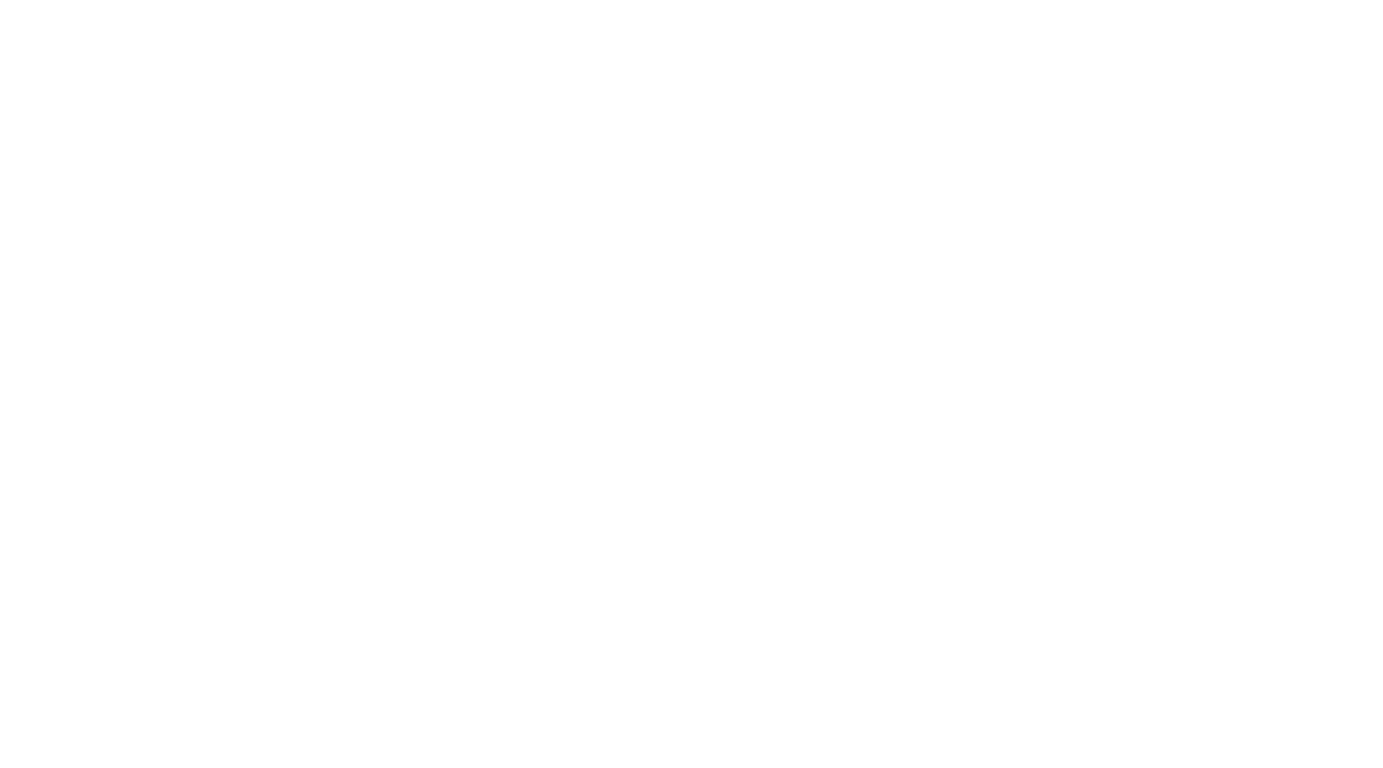
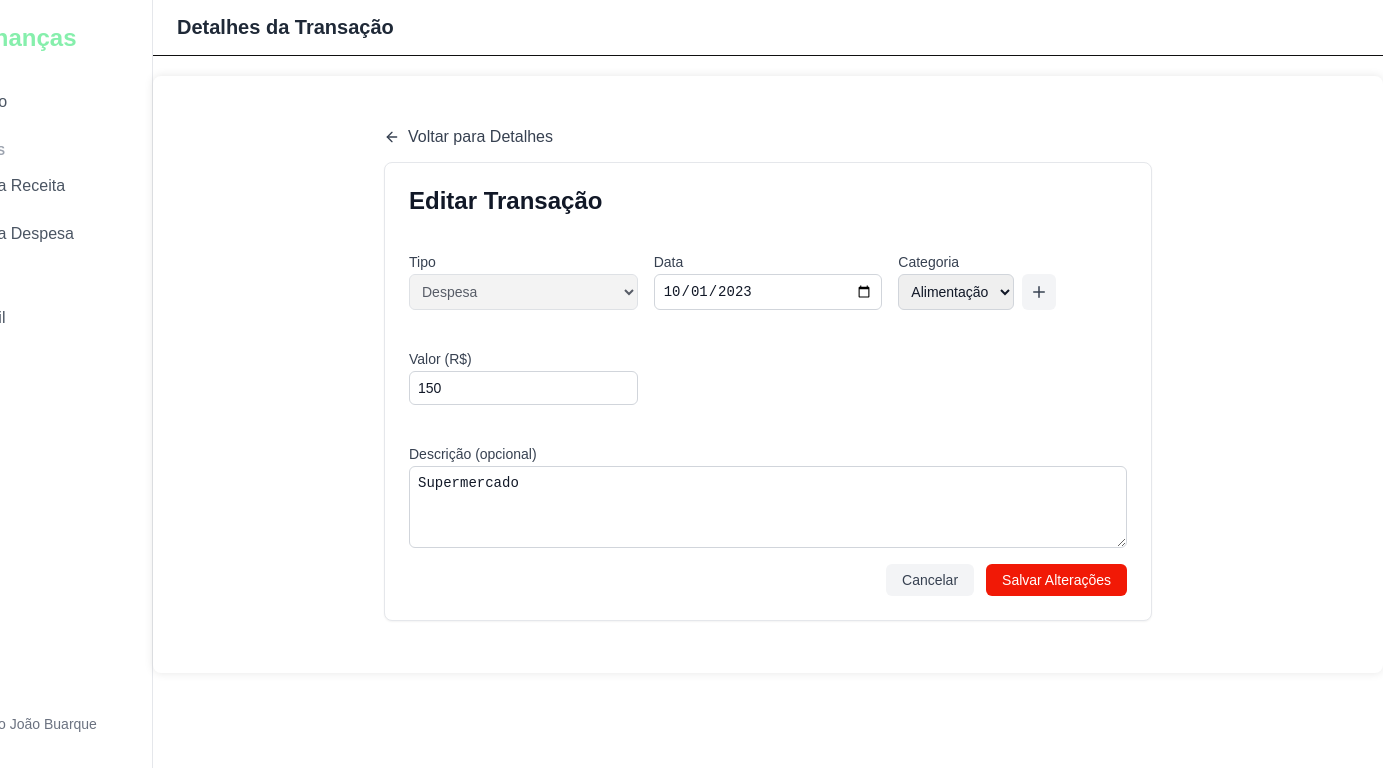
Before and after one commit to Guilherme-Domingos/front-gastos-pessoais, a React (Vite) app in the folder gestao-financeira-app/: page /transacao/1/editar in a window 1280 px wide. Before the commit this address had no page. Shown: the top 768 px of the page, 1383 px wide, since content can reach past the window. Built offline with nearby package versions, Linux system fonts and the light colour scheme.

Commit message:
edição de transação

```diff
--- a/gestao-financeira-app/src/components/TransactionDetails.jsx
+++ b/gestao-financeira-app/src/components/TransactionDetails.jsx
@@ -18,7 +18,7 @@ export function TransactionDetails({ transaction, onEdit, onDelete }) {
 
   return (
     <div className={styles.wrapper}>
-      <button className={styles.backButton} onClick={() => navigate(-1)}>
+      <button className={styles.backButton} onClick={() => navigate('/')}>
         <ArrowLeft size={16} />
         <span>Detalhes da Transação</span>
       </button>
--- /dev/null
+++ b/gestao-financeira-app/src/pages/TransactionEdit/TransactionEdit.jsx
@@ -0,0 +1,199 @@
+import React, { useState, useContext, useEffect } from 'react';
+import styles from './TransactionEdit.module.css';
+import { ArrowLeft, Plus } from 'lucide-react';
+import { useNavigate, useParams } from 'react-router-dom';
+import { TransactionContext } from '../../contexts/TransactionContext';
+import { CategoryContext } from '../../contexts/CatogoryContext';
+import { CategoryModal } from '../../components/CategoryModal';
+
+export function TransactionEdit() {
+  const [data, setData] = useState('');
+  const [remetente, setRemetente] = useState('');
+  const [categoria, setCategoria] = useState('');
+  const [valor, setValor] = useState('');
+  const [descricao, setDescricao] = useState('');
+  const [tipo, setTipo] = useState('');
+  const [modalOpen, setModalOpen] = useState(false);
+
+  const navigate = useNavigate();
+  const { id } = useParams();
+  const { transactions, updateTransaction } = useContext(TransactionContext);
+  const { categories, addCategory } = useContext(CategoryContext);
+
+  // Carregar dados da transação
+  useEffect(() => {
+    const transaction = transactions.find(tx => String(tx.id) === id);
+
+    if (!transaction) {
+      alert('Transação não encontrada');
+      navigate('/');
+      return;
+    }
+
+    setData(transaction.date);
+    setRemetente(transaction.sender || '');
+    setCategoria(transaction.category);
+    setValor(Math.abs(transaction.value).toString());
+    setDescricao(transaction.description || '');
+    setTipo(transaction.type);
+  }, [id, transactions, navigate]);
+
+  const handleSaveCategory = (name) => {
+    addCategory && addCategory(name);
+    setCategoria(name);
+  };
+
+  const salvarAlteracoes = () => {
+    if (!data || !categoria || !valor) {
+      alert('Por favor, preencha os campos obrigatórios: Data, Categoria e Valor');
+      return;
+    }
+
+    const valorNumerico = parseFloat(valor);
+    if (isNaN(valorNumerico)) {
+      alert('Por favor, insira um valor válido');
+      return;
+    }
+
+    const transactionUpdated = {
+      id: parseInt(id),
+      date: data,
+      category: categoria,
+      description: descricao,
+      value: tipo === 'receita' ? valorNumerico : -valorNumerico,
+      type: tipo,
+      sender: tipo === 'receita' ? remetente : undefined
+    };
+
+    updateTransaction(transactionUpdated);
+    alert('Transação atualizada com sucesso!');
+    navigate(`/transacao/${id}`);
+  };
+
+  const cancelar = () => {
+    navigate(`/transacao/${id}`);
+  };
+
+  // Renderização condicional para campos específicos de receita
+  const isReceita = tipo === 'receita';
+
+  return (
+    <div className={styles.wrapper}>
+      <button
+        className={styles.backButton}
+        onClick={() => navigate(`/transacao/${id}`)}
+      >
+        <ArrowLeft size={16} />
+        <span>Voltar para Detalhes</span>
+      </button>
+
+      <div className={styles.card}>
+        <h1 className={styles.heading}>Editar Transação</h1>
+
+        <div className={styles.grid}>
+          <div className={styles.field}>
+            <label className={styles.label}>Tipo</label>
+            <select
+              value={tipo}
+              onChange={e => setTipo(e.target.value)}
+              className={styles.input}
+              disabled // Não permitimos mudar o tipo da transação, apenas editar seus detalhes
+            >
+              <option value="receita">Receita</option>
+              <option value="despesa">Despesa</option>
+            </select>
+          </div>
+
+          <div className={styles.field}>
+            <label className={styles.label}>Data</label>
+            <input
+              type="date"
+              value={data}
+              onChange={e => setData(e.target.value)}
+              className={styles.input}
+            />
+          </div>
+
+          {isReceita && (
+            <div className={styles.field}>
+              <label className={styles.label}>Remetente</label>
+              <input
+                type="text"
+                placeholder="Ex: Empresa XYZ"
+                value={remetente}
+                onChange={e => setRemetente(e.target.value)}
+                className={styles.input}
+              />
+            </div>
+          )}
+
+          <div className={styles.field}>
+            <label className={styles.label}>Categoria</label>
+            <div style={{ display: 'flex', alignItems: 'center', gap: '0.5rem' }}>
+              <select
+                value={categoria}
+                onChange={e => setCategoria(e.target.value)}
+                className={styles.input}
+              >
+                <option value="">Selecione...</option>
+                {categories && categories.map(cat =>
+                  <option key={cat.id} value={cat.name}>{cat.name}</option>
+                )}
+              </select>
+              <button
+                type="button"
+                className={styles.buttonSecondary}
+                style={{ padding: '0.25rem 0.5rem', height: '2.2rem', display: 'flex', alignItems: 'center' }}
+                onClick={() => setModalOpen(true)}
+                title="Adicionar categoria"
+              >
+                <Plus size={18} />
+              </button>
+            </div>
+          </div>
+
+          <div className={styles.field}>
+            <label className={styles.label}>Valor (R$)</label>
+            <input
+              type="number"
+              step="0.01"
+              placeholder="0,00"
+              value={valor}
+              onChange={e => setValor(e.target.value)}
+              className={styles.input}
+            />
+          </div>
+        </div>
+
+        <div className={styles.fieldFull}>
+          <label className={styles.label}>Descrição (opcional)</label>
+          <textarea
+            rows={4}
+            placeholder="Adicione uma descrição para esta transação"
+            value={descricao}
+            onChange={e => setDescricao(e.target.value)}
+            className={styles.textarea}
+          />
+        </div>
+
+        <div className={styles.actions}>
+          <button className={styles.buttonSecondary} onClick={cancelar}>Cancelar</button>
+          <button
+            className={isReceita ? styles.buttonPrimary : styles.buttonNegative}
+            onClick={salvarAlteracoes}
+          >
+            Salvar Alterações
+          </button>
+        </div>
+
+        {modalOpen && (
+          <CategoryModal
+            isOpen={modalOpen}
+            onClose={() => setModalOpen(false)}
+            onSave={handleSaveCategory}
+          />
+        )}
+      </div>
+    </div>
+  );
+}
--- /dev/null
+++ b/gestao-financeira-app/src/pages/TransactionEdit/TransactionEdit.module.css
@@ -0,0 +1,126 @@
+.wrapper {
+  max-width: 800px;
+  margin: 2rem auto;
+  padding: 0 1rem;
+}
+
+.backButton {
+  display: inline-flex;
+  align-items: center;
+  gap: 0.5rem;
+  background: none;
+  border: none;
+  color: #374151;
+  font-size: 1rem;
+  cursor: pointer;
+  margin-bottom: 1rem;
+}
+
+.card {
+  background: #ffffff;
+  border: 1px solid #e5e7eb;
+  border-radius: 0.5rem;
+  padding: 1.5rem;
+  box-shadow: 0 1px 2px rgba(0,0,0,0.05);
+}
+
+.heading {
+  margin: 0 0 1.5rem;
+  font-size: 1.5rem;
+  font-weight: 600;
+  color: #111827;
+}
+
+.grid {
+  display: grid;
+  grid-template-columns: repeat(auto-fit, minmax(200px, 1fr));
+  gap: 1rem;
+  margin-bottom: 1rem;
+}
+
+.field {
+  display: flex;
+  flex-direction: column;
+}
+
+.fieldFull {
+  display: flex;
+  flex-direction: column;
+  margin-bottom: 1rem;
+}
+
+.label {
+  font-size: 0.875rem;
+  font-weight: 500;
+  color: #374151;
+  margin-bottom: 0.25rem;
+}
+
+.input, .textarea {
+  border: 1px solid #d1d5db;
+  border-radius: 0.375rem;
+  padding: 0.5rem;
+  font-size: 0.875rem;
+  color: #111827;
+  outline: none;
+}
+
+.input:focus, .textarea:focus {
+  border-color: #10b981;
+}
+
+.textarea {
+  resize: vertical;
+}
+
+.actions {
+  display: flex;
+  gap: 0.75rem;
+  margin-top: 1rem;
+  justify-content: flex-end;
+}
+
+.buttonPrimary {
+  background-color: #10b981;
+  color: #ffffff;
+  border: none;
+  padding: 0.5rem 1rem;
+  font-size: 0.875rem;
+  font-weight: 500;
+  border-radius: 0.375rem;
+  cursor: pointer;
+}
+
+.buttonPrimary:hover {
+  background-color: #059669;
+}
+
+.buttonNegative {
+  background-color: #f11906;
+  color: #ffffff;
+  border: none;
+  padding: 0.5rem 1rem;
+  font-size: 0.875rem;
+  font-weight: 500;
+  border-radius: 0.375rem;
+  cursor: pointer;
+}
+
+.buttonNegative:hover {
+  background-color: #980800;
+}
+
+.buttonSecondary {
+  background-color: #f3f4f6;
+  color: #374151;
+  border: none;
+  padding: 0.5rem 1rem;
+  font-size: 0.875rem;
+  font-weight: 500;
+  border-radius: 0.375rem;
+  cursor: pointer;
+}
+
+.buttonSecondary:hover {
+  background-color: #e5e7eb;
+}
--- a/gestao-financeira-app/src/routes/index.jsx
+++ b/gestao-financeira-app/src/routes/index.jsx
@@ -1,32 +1,45 @@
-import { Routes, Route, Outlet, useLocation } from 'react-router-dom';
+import { Routes, Route, Outlet, useLocation, useNavigate } from 'react-router-dom';
 import LoginPage from '../pages/auth/LoginPage/LoginPage';
 import SingUpPage from '../pages/auth/SingupPage/SingUpPage';
 import { DefaultLayout } from '../layouts/DefaultLayout';
 import { Dashboard } from '../pages/Dashboard/DashboardPage';
 import { NewRecipe } from '../pages/NewRecipe/NewRecipe';
 import { NewExpense } from '../pages/NewExpense/NewExpense';
+import { TransactionEdit } from '../pages/TransactionEdit/TransactionEdit';
 import { TransactionDetails } from '../components/TransactionDetails';
 import { useContext } from 'react';
 import { TransactionContext } from '../contexts/TransactionContext';
 
-const PAGE_TITLES = {
-  '/': 'Dashboard',
+const PAGE_TITLES = {  '/': 'Dashboard',
   '/receita/nova': 'Nova Receita',
   '/despesa/nova': 'Nova Despesa',
   '/perfil': 'Perfil',
   '/transacao': 'Detalhes da Transação',
+  '/transacao/editar': 'Editar Transação',
   // Adicione outros caminhos e títulos conforme necessário
 };
 
 function TransactionDetailsWrapper() {
-  const { transactions } = useContext(TransactionContext);
+  const { transactions, deleteTransaction } = useContext(TransactionContext);
+  const navigate = useNavigate();
   const location = useLocation();
   const id = location.pathname.split('/').pop();
   const transaction = transactions.find(tx => String(tx.id) === id);
 
   if (!transaction) return <div>Transação não encontrada</div>;
 
-  return <TransactionDetails transaction={transaction} />;
+  const handleEdit = () => {
+    navigate(`/transacao/${id}/editar`);
+  };
+
+  const handleDelete = () => {
+    if (confirm('Tem certeza que deseja excluir esta transação?')) {
+      deleteTransaction(parseInt(id));
+      navigate('/');
+    }
+  };
+
+  return <TransactionDetails transaction={transaction} onEdit={handleEdit} onDelete={handleDelete} />;
 }
 
 function LayoutWrapper() {
@@ -53,6 +66,7 @@ export default function AppRoutes() {
         <Route path="despesa/nova" element={<NewExpense/>} />
         <Route path="perfil" element={<h1>Perfil</h1>} />
         <Route path="transacao/:id" element={<TransactionDetailsWrapper />} />
+        <Route path="transacao/:id/editar" element={<TransactionEdit />} />
       </Route>
     </Routes>
   );
```
Also changed, not shown: gestao-financeira-app/src/contexts/TransactionContext.jsx (+29 -5 lines).
